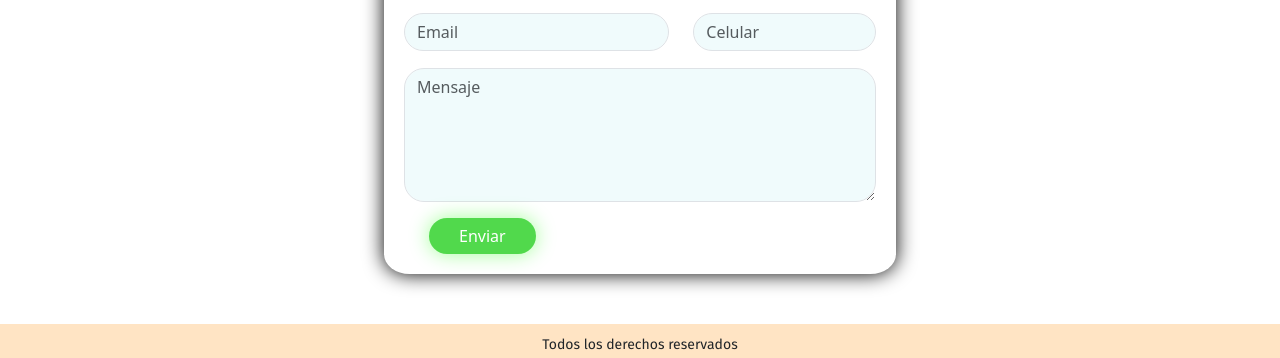
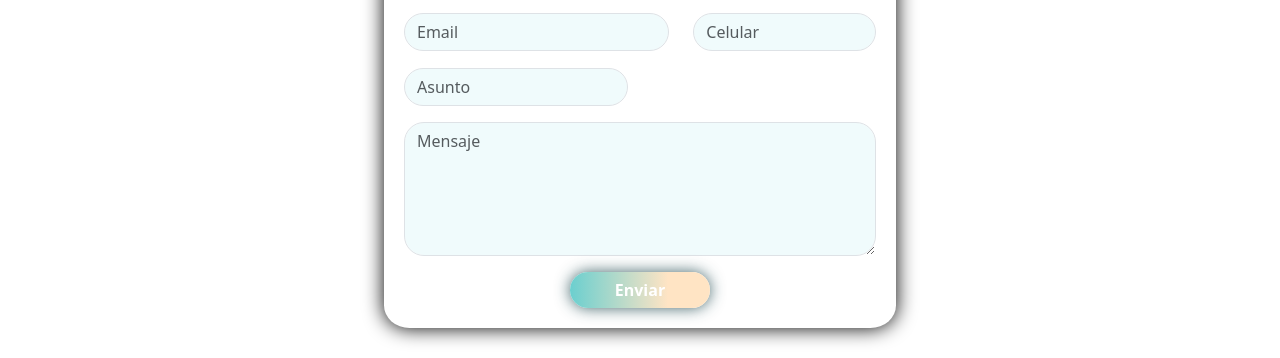
Before and after one commit to IsaRicordel/PF-Ricordel, a website: page pages/contacto.html in a window 1280 px wide. Shown: the part 373-731 px from the top of the page. Drawn offline with nearby package versions, Linux system fonts and the light colour scheme.

Commit message:
nuevos cambios form contacto LOGRADO 29.04 14:00

```diff
--- a/pages/contacto.html
+++ b/pages/contacto.html
@@ -78,10 +78,13 @@
               <div class="col-md-5">
                   <input type="text" class="form-control" placeholder="Celular" aria-label="Celular">
               </div>
+              <div class="col-md-6 mb-3">
+                <input type="text" class="form-control" placeholder="Asunto" aria-label="Asunto">
+              </div>
               <div class="col-md-12 mb-3">
                   <textarea type="text" class="form-control" rows="5" placeholder="Mensaje" aria-label="Mensaje"></textarea>
               </div>
-              <div class="col-2">
+              <div class="boton-active">
                   <button id="boton" type="submit" class="btn btn-primary">Enviar</button>
               </div>
           </div>
--- a/scss/html/_contacto.scss
+++ b/scss/html/_contacto.scss
@@ -27,22 +27,25 @@
             background-color: rgba(175, 234, 236, 0.185);
             border-radius: 20px;
             }
+            .boton-active{
+                display: flex;
+                justify-content: center;
                 #boton{
-                margin-left: 25px;
                     padding-left: 30px;
                     padding-right: 30px;
-                justify-content: center;
                     color: white;
                     border: 0;
                     border-radius: 20px;
-                background-color: #51D94C;
-                box-shadow: 0 0 20px rgba(25, 254, 0, 0.4);
+                    background: linear-gradient(to right, rgb(107, 207, 207), $color-heafoo 70%);
+                    box-shadow: 0 0 15px rgba(21, 64, 71, 0.808);
+                    font-weight: 700;
                     cursor: pointer;
+                }
             }
         }
         .form-comunicate{
             color: rgb(107, 207, 207);
-            font-size: 30px;
+            font-size: 26px;
             font-weight: 600;
             text-align: center;
         }
--- a/scss/html/_media-queries.scss
+++ b/scss/html/_media-queries.scss
@@ -55,15 +55,25 @@
             }
         }
     }
-}
 
     /* Para HTML CONTACTO */
 
     .formulario{
         .formulario-contacto{
             width: 60%;
+            div .boton-active{
+                #boton{
+                    padding-left: 35px;
+                    padding-right: 35px;
+                }
+            }
+            .form-comunicate{
+                font-size: 30px;
+                text-align: center;
+            }
         }
     }
+}
 
 @media (min-width: 1000px) {
 
@@ -138,6 +148,12 @@
     .formulario{
         .formulario-contacto{
             width: 40%;
+            div .boton-active{
+                #boton{
+                    padding-left: 45px;
+                    padding-right: 45px;
+                }
+            }
         }
     }
 }
```
Also changed, not shown: css/style.css. Lines whose indentation alone changed are shown as unchanged.
